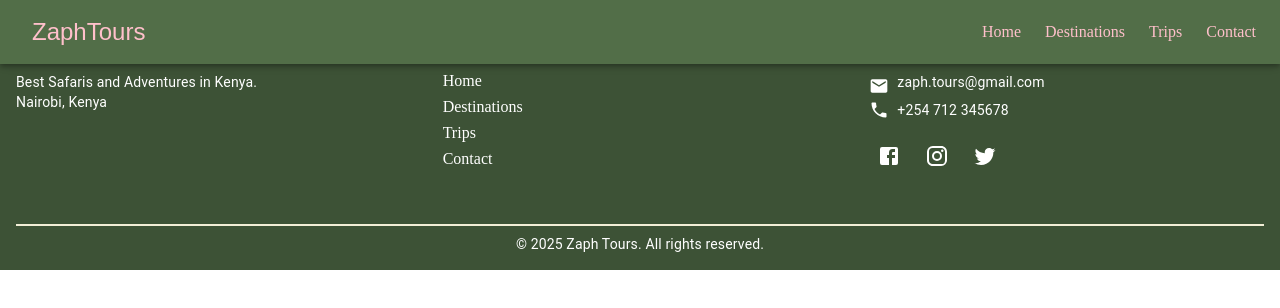
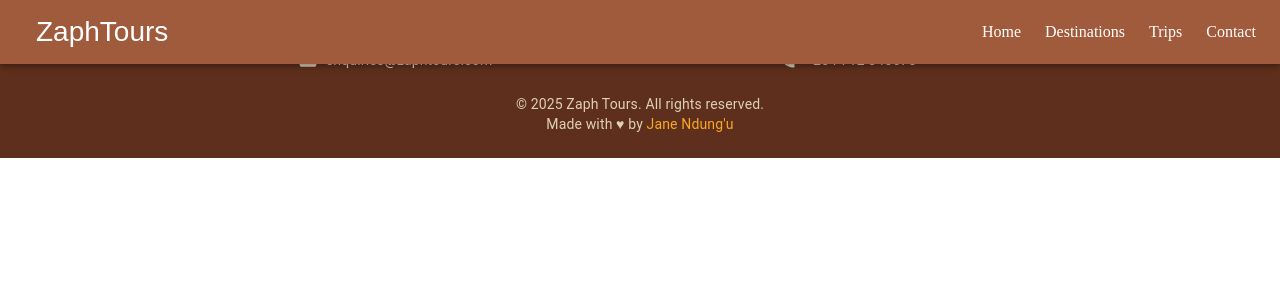
Before and after one commit to JaninWanjiru/Zaph-Tours, a React (Vite) app: page /contact in a window 1280 px wide. Shown: the top 308 px of the page. Built offline with nearby package versions, Linux system fonts and the light colour scheme.

Commit message:
modify the footer component - modify the newsletter component - change the theme

```diff
--- a/src/App.tsx
+++ b/src/App.tsx
@@ -11,11 +11,11 @@ import "./App.css";
 const theme = createTheme({
   palette: {
     primary: {
-      main: "#526E48",
+      main: "#a05a3c",
       contrastText: "#fff",
     },
     secondary: {
-      main: "#81A263",
+      main: "#f9a825",
       contrastText: "#fff",
     },
   },
--- a/src/components/Footer.tsx
+++ b/src/components/Footer.tsx
@@ -1,100 +1,42 @@
-// Footer.tsx
-import {
-  Box,
-  Grid,
-  Typography,
-  Stack,
-  Link,
-  IconButton,
-  Divider,
-} from "@mui/material";
-import {
-  Facebook,
-  Instagram,
-  Twitter,
-  Email,
-  Phone,
-} from "@mui/icons-material";
+import { Box, Grid, Typography, Stack } from "@mui/material";
+import { Email, Phone } from "@mui/icons-material";
 
 function Footer() {
   return (
-    <Box
-      component="footer"
-      sx={{ bgcolor: "#3d5236", color: "#fff", p: 2, mt: 2 }}
-    >
-      <Grid container spacing={4}>
-        <Grid size={{ xs: 12, sm: 6, md: 4 }}>
-          <Typography variant="h6" fontWeight="bold">
-            Zaph Tours
+    <Box component="footer" sx={{ bgcolor: "#5E2F1C", color: "#DFD0B8", p: 3 }}>
+      <Grid container justifyContent="space-evenly">
+        <Grid size={{ xs: 12, sm: 6, md: 2 }}>
+          <Typography variant="subtitle2" sx={{ fontWeight: "bold", mb: 0.5 }}>
+            Email
           </Typography>
-          <Typography variant="body2" sx={{ mt: 1 }}>
-            Best Safaris and Adventures in Kenya.
-          </Typography>
-          <Typography variant="body2">Nairobi, Kenya</Typography>
-        </Grid>
-
-        <Grid size={{ xs: 12, sm: 6, md: 4 }}>
-          <Typography variant="h6" fontWeight="bold">
-            Quick Links
-          </Typography>
-          <Stack spacing={1} sx={{ mt: 1 }}>
-            <Link href="/" color="inherit" underline="hover">
-              Home
-            </Link>
-            <Link href="/destinations" color="inherit" underline="hover">
-              Destinations
-            </Link>
-            <Link href="/trips" color="inherit" underline="hover">
-              Trips
-            </Link>
-            <Link href="/contact" color="inherit" underline="hover">
-              Contact
-            </Link>
+          <Stack direction="row" spacing={1}>
+            <Email fontSize="small" />
+            <Typography variant="body2"> enquiries@zaphtours.com</Typography>
           </Stack>
         </Grid>
-
-        <Grid size={{ xs: 12, sm: 6, md: 4 }}>
-          <Typography variant="h6" fontWeight="bold">
-            Contact
+        <Grid size={{ xs: 12, sm: 6, md: 2 }}>
+          <Typography variant="subtitle2" sx={{ fontWeight: "bold", mb: 0.5 }}>
+            Phone
           </Typography>
-          <Stack direction="row" spacing={1} alignItems="center" mt={1}>
-            <Email fontSize="small" />
-            <Typography variant="body2" sx={{ pb: 1 }}>
-              zaph.tours@gmail.com
-            </Typography>
-          </Stack>
-          <Stack direction="row" spacing={1} alignItems="center">
+          <Stack direction="row" spacing={1}>
             <Phone fontSize="small" />
             <Typography variant="body2">+254 712 345678</Typography>
-          </Stack>
-
-          <Stack direction="row" spacing={1} mt={2}>
-            <IconButton
-              href="https://github.com/JaninWanjiru"
-              sx={{ color: "#fff" }}
-            >
-              <Facebook />
-            </IconButton>
-            <IconButton
-              href="https://github.com/JaninWanjiru"
-              sx={{ color: "#fff" }}
-            >
-              <Instagram />
-            </IconButton>
-            <IconButton
-              href="https://github.com/JaninWanjiru"
-              sx={{ color: "#fff" }}
-            >
-              <Twitter />
-            </IconButton>
           </Stack>
         </Grid>
       </Grid>
 
-      <Box textAlign="center" mt={4} pt={2}>
-        <Divider sx={{ border: "1px solid #F2EED7", mb: 1 }}></Divider>
+      <Box textAlign="center" mt={3}>
         <Typography variant="body2">
           &copy; 2025 Zaph Tours. All rights reserved.
+        </Typography>
+        <Typography variant="body2">
+          Made with &hearts; by{" "}
+          <a
+            href="https://github.com/JaninWanjiru"
+            style={{ textDecoration: "none", color: "#f9a825" }}
+          >
+            Jane Ndung'u
+          </a>
         </Typography>
       </Box>
     </Box>
--- a/src/components/Nav.tsx
+++ b/src/components/Nav.tsx
@@ -4,24 +4,29 @@ function Nav() {
   return (
     <AppBar position="fixed" color="primary">
       <Toolbar>
-        <IconButton sx={{ marginRight: "auto", color: 'pink'}}>ZaphTours</IconButton>
+        <IconButton size="large" sx={{ marginRight: "auto", color: "inherit" }}>
+          ZaphTours
+        </IconButton>
         <Stack direction="row" spacing={3}>
-          <Link to="/" style={{ color: "pink", textDecoration: "none" }}>
+          <Link to="/" style={{ color: "inherit", textDecoration: "none" }}>
             Home
           </Link>
           <Link
             to="/destinations"
-            style={{ color: "pink", textDecoration: "none" }}
+            style={{ color: "inherit", textDecoration: "none" }}
           >
             Destinations
           </Link>
           <Link
             to="/tripTypes"
-            style={{ color: "pink", textDecoration: "none" }}
+            style={{ color: "inherit", textDecoration: "none" }}
           >
             Trips
           </Link>
-          <Link to="/contact" style={{ color: "pink", textDecoration: "none" }}>
+          <Link
+            to="/contact"
+            style={{ color: "inherit", textDecoration: "none" }}
+          >
             Contact
           </Link>
         </Stack>
--- a/src/components/NewsLetter.tsx
+++ b/src/components/NewsLetter.tsx
@@ -4,13 +4,12 @@ function Newsletter() {
   return (
     <Box
       sx={{
-        backgroundColor: "primary.main",
-        color: "white",
+        backgroundColor: "#DFD0B8",
+        color: "primary.main",
         p: 4,
-        ml: 'auto',
-        mr: 'auto',
-        textAlign: 'center',
-        width: '700px'
+        ml: "auto",
+        mr: "auto",
+        textAlign: "center",
       }}
     >
       <Typography variant="h4" fontWeight="bold" gutterBottom>
@@ -21,7 +20,7 @@ function Newsletter() {
       </Typography>
 
       <Stack
-        direction={{ xs: "column", sm: "row" }}
+        direction="row"
         spacing={2}
         justifyContent="center"
         alignItems="center"
@@ -33,7 +32,6 @@ function Newsletter() {
           label="Enter your email"
           variant="filled"
           size="small"
-          fullWidth
           sx={{
             backgroundColor: "white",
             borderRadius: 1,
@@ -44,7 +42,7 @@ function Newsletter() {
           variant="contained"
           color="secondary"
           size="medium"
-          sx={{ p: 1.5}}
+          sx={{ p: 1.5 }}
         >
           Subscribe
         </Button>
--- a/src/pages/ContactPage.tsx
+++ b/src/pages/ContactPage.tsx
@@ -1,4 +1,3 @@
-
 function ContactPage() {
   return (
     <></>
```
Also changed, not shown: src/components/DestinationsSection.tsx (+4 -3 lines), src/pages/BlogPage.tsx (deleted, +0 -9 lines).
